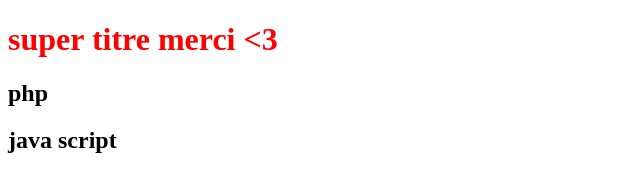
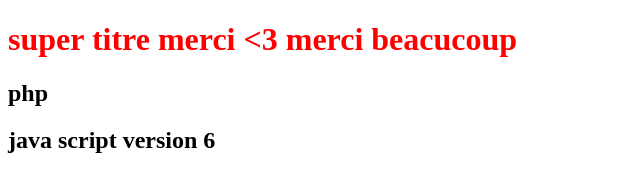
Before and after one commit to mohamedaymenbensalem/siteweb, a plain HTML site: page index.html in a window 1280 px wide. Shown: the whole page, without its empty margins (0-640 px from the left). Drawn offline with Linux system fonts and the light colour scheme.

Commit message:
ajout des text dans les titres

```diff
--- a/index.html
+++ b/index.html
@@ -4,8 +4,8 @@
 	<title></title><link rel="stylesheet" type="text/css" href="style.css">
 </head>
 <body>
- <h1>super titre merci <3 </h1>
+ <h1>super titre merci <3 merci beacucoup </h1>
  <h2> php</h2>
- <h2>java script</h2>
+ <h2>java script version 6</h2>
 </body>
 </html>
```
